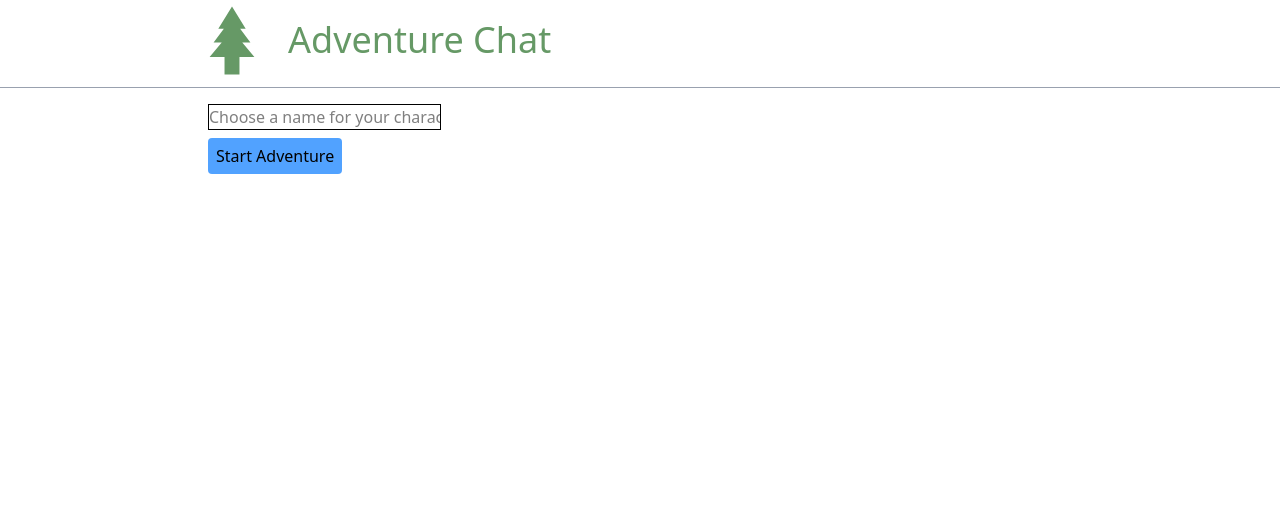
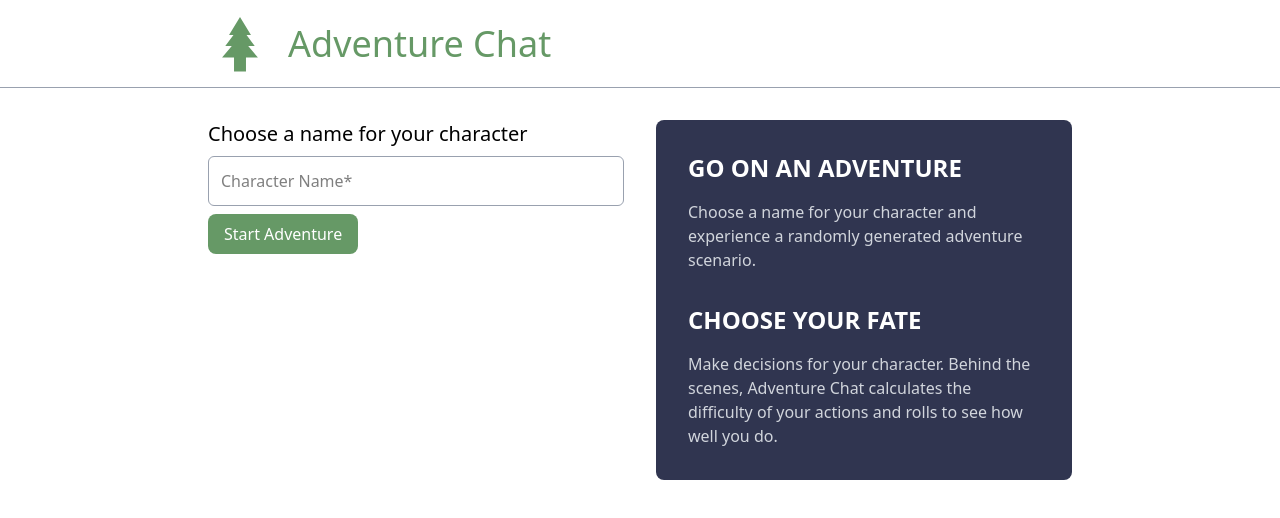
Before and after one commit to braden-godley/adventure-chat-2, a Next.js app: page / in a window 1280 px wide. Shown: the top 518 px of the page. Built offline with nearby package versions, Linux system fonts and the light colour scheme.

Commit message:
more styling

```diff
--- a/src/components/ChatView.tsx
+++ b/src/components/ChatView.tsx
@@ -33,11 +33,12 @@ const ChatView = () => {
     }
 
     return (
-        <div className="max-w-4xl mx-auto px-4 py-6">
+        <div className="space-y-4">
             <button
                 className="inline-flex items-center px-4 py-2 border border-gray-600 text-gray-600
                          rounded-lg hover:bg-gray-50 transition-colors duration-200 focus:outline-none
-                         focus:ring-2 focus:ring-gray-500 focus:ring-offset-2 mb-6"
+                         focus:ring-2 focus:ring-blue-500 focus:ring-offset-2
+                         cursor-pointer"
                 onClick={newAdventure}
             >
                 <svg
@@ -57,18 +58,16 @@ const ChatView = () => {
                 New Adventure
             </button>
 
-            <div className="space-y-4 mb-8">
-                <p className="text-lg text-gray-700">
-                    You're playing as <span className="font-semibold text-primary">{state.characterName}</span> in...
-                </p>
-                <h2 className="text-5xl font-bold text-gray-900 leading-tight">
-                    "{state.adventureTitle}"
-                </h2>
-            </div>
+            <p className="text-lg text-gray-500 italic">
+                You're playing as <span className="font-semibold text-primary">{state.characterName}</span> in...
+            </p>
+            <h2 className="text-5xl font-bold text-gray-900 leading-tight mb-8">
+                "{state.adventureTitle}"
+            </h2>
 
             <MessageHistory />
 
-            <form className="mt-4" onSubmit={submitInput}>
+            <form onSubmit={submitInput}>
                 <div className="relative">
                     <input
                         className="w-full px-4 py-3 border border-gray-300 rounded-lg focus:outline-none
@@ -81,11 +80,11 @@ const ChatView = () => {
                     />
                     <button
                         type="submit"
-                        className="absolute right-3 top-1/2 -translate-y-1/2 px-4 py-1.5
+                        className="absolute right-2 top-1/2 -translate-y-1/2 px-4 py-1.5
                                  bg-primary text-white rounded-md hover:bg-primary/90
                                  transition-colors duration-200 focus:outline-none focus:ring-2
                                  focus:ring-primary focus:ring-offset-2 disabled:opacity-50
-                                 disabled:cursor-not-allowed"
+                                 cursor-pointer disabled:cursor-not-allowed"
                         disabled={!input.trim()}
                     >
                         Send
--- a/src/components/MessageHistory.tsx
+++ b/src/components/MessageHistory.tsx
@@ -20,7 +20,7 @@ const MessageView: React.FC<{ message: Message, characterName: string }> = ({ me
     const justify = message.role === "assistant" ? "justify-start" : "justify-end";
     return (
         <div className={`flex ${justify}`}>
-            <div className={`${bg} text-white p-4 rounded-lg w-[90%]`}>
+            <div className={`${bg} text-white p-4 rounded-lg w-[80%]`}>
                 {message.role === "assistant" ? "Storyteller:" : `You as ${characterName}:`}
                 <br />
                 "{message.content}"
--- a/src/components/Navbar.tsx
+++ b/src/components/Navbar.tsx
@@ -1,9 +1,9 @@
 const Navbar = () => {
     return (
         <div className="border-b border-gray-400 h-22">
-            <div className="max-w-4xl mx-auto">
-                <div className="flex items-center gap-4">
-                    <div className="h-20 w-20" style={{ backgroundImage: 'url("/favicon.svg")', backgroundSize: "contain" }} />
+            <div className="max-w-4xl mx-auto h-full px-4">
+                <div className="flex items-center gap-4 h-full">
+                    <div className="h-16 w-16" style={{ backgroundImage: 'url("/favicon.svg")', backgroundSize: "contain", backgroundRepeat: "no-repeat", backgroundPosition: "center" }} />
                     <h1 className="text-4xl text-primary">Adventure Chat</h1>
                 </div>
             </div>
--- a/src/components/StartAdventureView.tsx
+++ b/src/components/StartAdventureView.tsx
@@ -7,13 +7,15 @@ const StartAdventureView = () => {
 
     const startAdventure = (e: React.FormEvent) => {
         e.preventDefault();
+        if (!character.trim()) return;
+
         dispatch({
             type: "start_adventure",
             payload: {
-                adventureTitle: "Test adventure!",
+                adventureTitle: "Your Adventure Begins",
                 firstMessage: {
                     role: "assistant",
-                    content: "hello!",
+                    content: `Welcome, ${character}! Let's begin your adventure...`,
                 },
                 characterName: character,
             }
@@ -21,12 +23,46 @@ const StartAdventureView = () => {
     };
 
     return (
-        <form className="p-4">
-            <div className="pb-2">
-                <input className="border" type="text" placeholder="Choose a name for your character" onChange={(e) => setCharacter(e.target.value)} value={character} />
+        <div className="grid grid-cols-1 md:grid-cols-2 gap-8">
+            <form onSubmit={startAdventure} className="space-y-2">
+                <h2 className="text-xl font-medium">Choose a name for your character</h2>
+
+                <input
+                    type="text"
+                    value={character}
+                    onChange={(e) => setCharacter(e.target.value)}
+                    placeholder="Character Name*"
+                    required
+                    className="w-full p-3 border border-gray-400 rounded-md focus:outline-none focus:ring-2 focus:ring-primary"
+                />
+
+                <button
+                    type="submit"
+                    className="px-4 py-2 bg-primary text-white
+                             rounded-lg hover:bg-primary/90 transition-colors duration-200 focus:outline-none
+                             focus:ring-2 focus:ring-blue-500 focus:ring-offset-2
+                             cursor-pointer"
+                >
+                    Start Adventure
+                </button>
+            </form>
+
+            <div className="bg-secondary text-white p-8 rounded-lg space-y-8">
+                <div>
+                    <h2 className="text-2xl font-bold mb-4">GO ON AN ADVENTURE</h2>
+                    <p className="text-gray-300">
+                        Choose a name for your character and experience a randomly generated adventure scenario.
+                    </p>
+                </div>
+
+                <div>
+                    <h2 className="text-2xl font-bold mb-4">CHOOSE YOUR FATE</h2>
+                    <p className="text-gray-300">
+                        Make decisions for your character. Behind the scenes, Adventure Chat calculates the difficulty of your actions and rolls to see how well you do.
+                    </p>
+                </div>
             </div>
-            <button className="px-2 py-1.5 bg-blue-400 rounded" type="submit" onClick={(e) => startAdventure(e)}>Start Adventure</button>
-        </form>
+        </div>
     );
 };
 
--- a/src/pages/index.tsx
+++ b/src/pages/index.tsx
@@ -10,7 +10,7 @@ const Home = () => {
     return (
         <AppContext.Provider value={{ state, dispatch }}>
             <Navbar />
-            <div className="max-w-4xl mx-auto">
+            <div className="max-w-4xl mx-auto py-8 px-4">
                 {state.state === "home" && <StartAdventureView />}
                 {state.state === "chat" && <ChatView />}
             </div>
```
